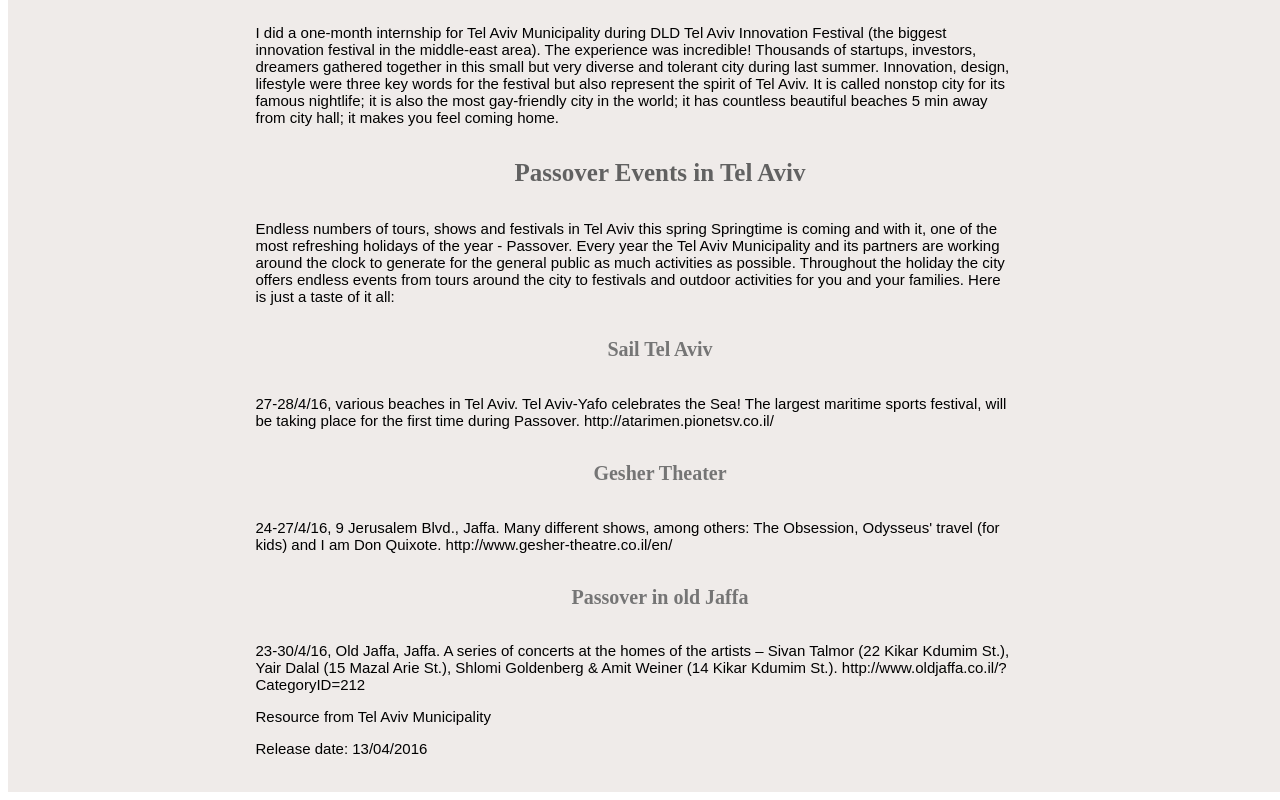
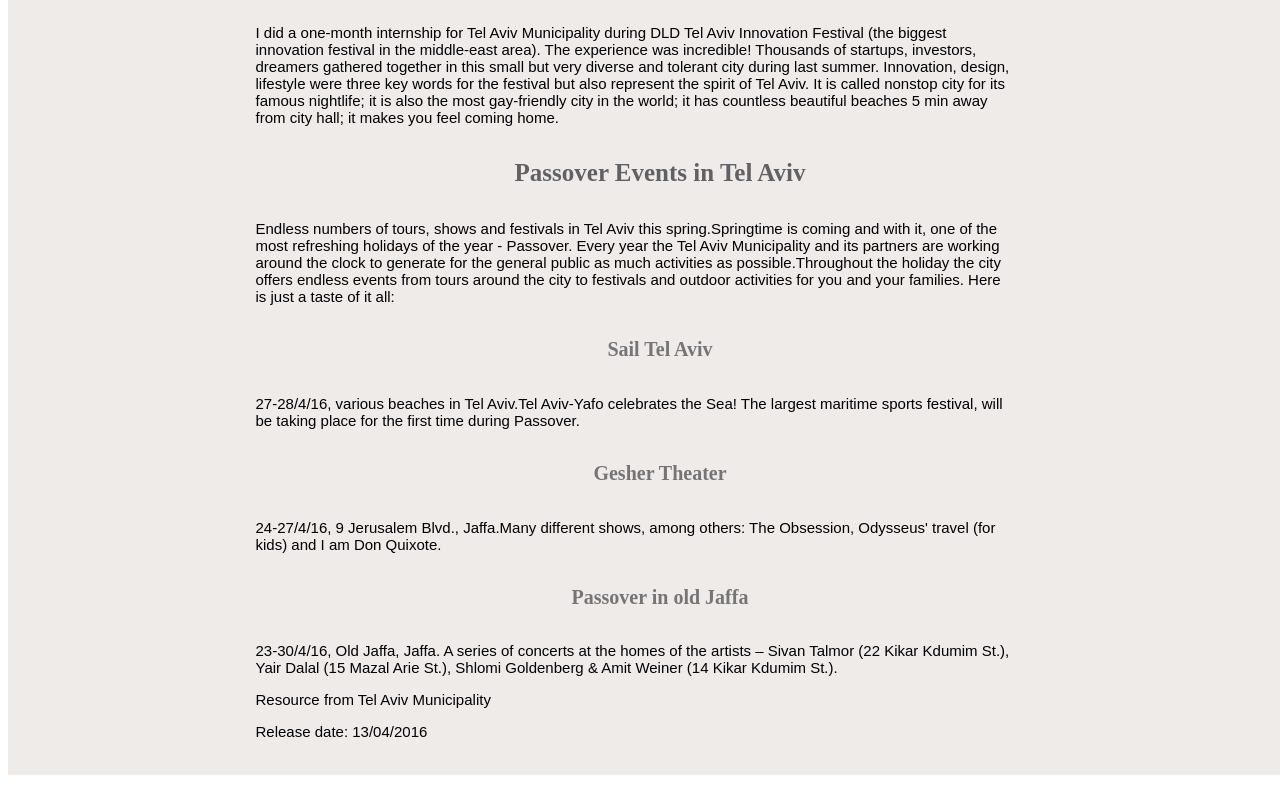
Before and after one commit to MelodyHmmm/MelodyHmmm.github.io, a plain HTML site: page subtravel.html in a window 1280 px wide. Shown: the part 473-1273 px from the top of the page. Drawn offline with Linux system fonts and the light colour scheme.

Commit message:
Update subtravel.html

```diff
--- a/subtravel.html
+++ b/subtravel.html
@@ -1,54 +1,30 @@
 <html>
 <link rel="stylesheet" href="assets/subtravel.css">
 <body>
-
+   <div="top">
      <img class="pic" src="assets/img/1.png">
      <img class="pic" src="assets/img/2.png">
      <img class="pic" src="assets/img/3.png">
-
+   </div>
        <h1>Tel Aviv</h1>
        <h3><bold>---Nonstop City</bold></h3>
-<div id="bg"><p>
-I did a one-month internship for Tel Aviv Municipality during DLD Tel Aviv Innovation Festival (the biggest innovation festival in the middle-east area). The experience was incredible! Thousands of startups, investors, dreamers gathered together in this small but very diverse and tolerant city during last summer. Innovation, design, lifestyle were three key words for the festival but also represent the spirit of Tel Aviv. It is called nonstop city for its famous nightlife; it is also the most gay-friendly city in the world; it has countless beautiful beaches 5 min away from city hall; it makes you feel coming home.
-</p>
+   <div id="bg">
+       <p>I did a one-month internship for Tel Aviv Municipality during DLD Tel Aviv Innovation Festival (the biggest innovation festival in the middle-east area). The experience was incredible! Thousands of startups, investors, dreamers gathered together in this small but very diverse and tolerant city during last summer. Innovation, design, lifestyle were three key words for the festival but also represent the spirit of Tel Aviv. It is called nonstop city for its famous nightlife; it is also the most gay-friendly city in the world; it has countless beautiful beaches 5 min away from city hall; it makes you feel coming home.</p>
        <h4>Passover Events in Tel Aviv</h4>
-
-<p>Endless numbers of tours, shows and festivals in Tel Aviv this spring
-
-Springtime is coming and with it, one of the most refreshing holidays of the year - Passover. Every year the Tel Aviv Municipality and its partners are working around the clock to generate for the general public as much activities as possible.
-
-Throughout the holiday the city offers endless events from tours around the city to festivals and outdoor activities for you and your families. Here is just a taste of it all:</p>
-
+       <p>Endless numbers of tours, shows and festivals in Tel Aviv this spring.Springtime is coming and with it, one of the most refreshing holidays of the year - Passover. Every year the Tel Aviv Municipality and its partners are working around the clock to generate for the general public as much activities as possible.Throughout the holiday the city offers endless events from tours around the city to festivals and outdoor activities for you and your families. Here is just a taste of it all:</p>
        <h5>Sail Tel Aviv</h5>
-<p>27-28/4/16, various beaches in Tel Aviv.
-Tel Aviv-Yafo celebrates the Sea! The largest maritime sports festival, will be taking place for the first time during Passover.
- http://atarimen.pionetsv.co.il/
-</p>
+       <p>27-28/4/16, various beaches in Tel Aviv.Tel Aviv-Yafo celebrates the Sea! The largest maritime sports festival, will be taking place for the first time during Passover.</p>
        <h5>Gesher Theater</h5>
-<p>24-27/4/16, 9 Jerusalem Blvd., Jaffa.
-Many different shows, among others: The Obsession, Odysseus' travel (for kids) and I am Don Quixote.
-http://www.gesher-theatre.co.il/en/
-</p>
+       <p>24-27/4/16, 9 Jerusalem Blvd., Jaffa.Many different shows, among others: The Obsession, Odysseus' travel (for kids) and I am Don Quixote.</p>
        <h5>Passover in old Jaffa</h5>
-<p>23-30/4/16, Old Jaffa, Jaffa.
-A series of concerts at the homes of the artists – Sivan Talmor (22 Kikar Kdumim St.), Yair Dalal (15 Mazal Arie St.), Shlomi Goldenberg & Amit Weiner (14 Kikar Kdumim St.).
-http://www.oldjaffa.co.il/?CategoryID=212
-</p>
+       <p>23-30/4/16, Old Jaffa, Jaffa. A series of concerts at the homes of the artists – Sivan Talmor (22 Kikar Kdumim St.), Yair Dalal (15 Mazal Arie St.), Shlomi Goldenberg & Amit Weiner (14 Kikar Kdumim St.).</p>
           <p>
              Resource from Tel Aviv Municipality
           </p>
-<p>Release date: 13/04/2016
+          <p>
+             Release date: 13/04/2016
           </p>
    </div>
-
-
-
-
-
-
-
-
-
-
+   <div id="back"><a href="movies.html"Movie</div>
 </body>
 </html>
```
Lines whose indentation alone changed are shown as unchanged.
